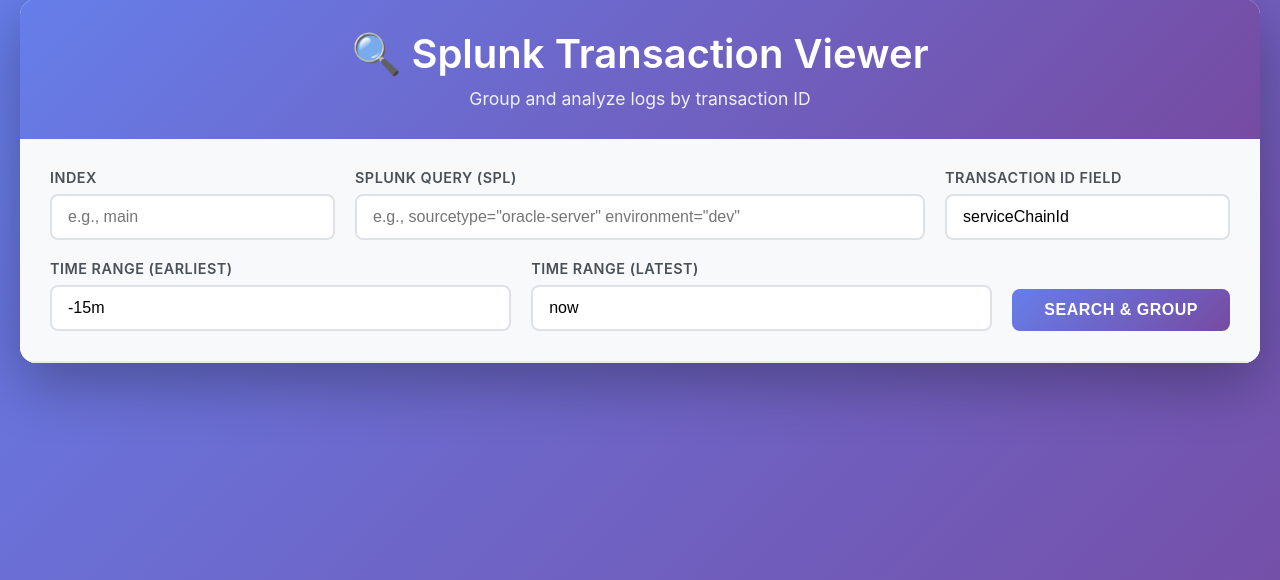
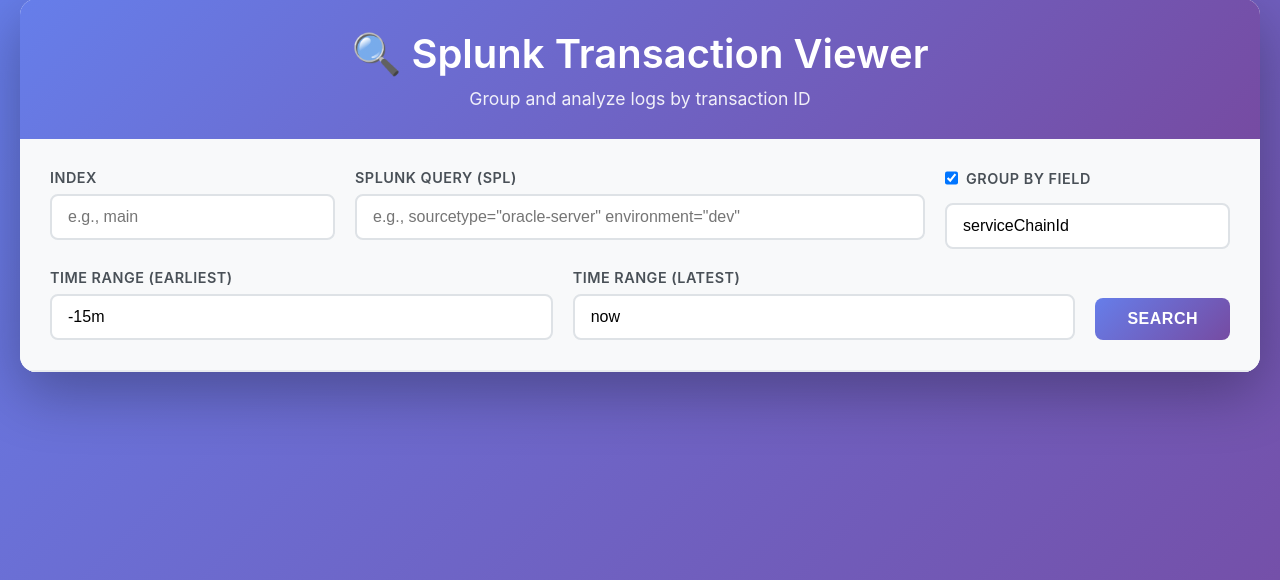
Before and after one commit to samirsa-csco/xonymization-scanner, a Flask app: page / in a window 1280 px wide. Shown: the part 21-601 px from the top of the page. Run offline with Flask 3, Linux system fonts and the light colour scheme; parts of the project's set-up code (start-up, migrations or seed data) failed here and were passed over.

Commit message:
changes for making group-by optional

```diff
--- a/templates/index.html
+++ b/templates/index.html
@@ -121,6 +121,14 @@
             display: grid;
             grid-template-columns: 350px 1fr;
             min-height: 600px;
+        }
+
+        .content-area.no-grouping {
+            grid-template-columns: 1fr;
+        }
+
+        .content-area.no-grouping .transactions-list {
+            display: none;
         }
 
         .transactions-list {
@@ -541,8 +549,11 @@
                     <input type="text" id="query" placeholder="e.g., sourcetype=&quot;oracle-server&quot; environment=&quot;dev&quot;" value="">
                 </div>
                 <div class="form-group">
-                    <label for="transactionField">Transaction ID Field</label>
-                    <input type="text" id="transactionField" placeholder="Field name" value="serviceChainId">
+                    <label style="display: flex; align-items: center; gap: 8px; cursor: pointer;">
+                        <input type="checkbox" id="groupByEnabled" onchange="toggleGroupByField()" checked style="width: auto; height: 18px; cursor: pointer;">
+                        <span>Group By Field</span>
+                    </label>
+                    <input type="text" id="groupByField" placeholder="Field name" value="serviceChainId" style="margin-top: 8px;">
                 </div>
             </div>
             <div style="display: flex; gap: 20px; align-items: flex-end;">
@@ -555,7 +566,7 @@
                     <input type="text" id="latest" placeholder="now" value="now">
                 </div>
                 <button class="btn btn-primary" onclick="executeSearch()" id="searchBtn">
-                    Search & Group
+                    Search
                 </button>
             </div>
         </div>
@@ -612,10 +623,22 @@
         let selectedTransaction = null;
         let popupStack = []; // Track which popups are open
 
+        function toggleGroupByField() {
+            const enabled = document.getElementById('groupByEnabled').checked;
+            const field = document.getElementById('groupByField');
+            field.disabled = !enabled;
+            if (!enabled) {
+                field.style.opacity = '0.5';
+            } else {
+                field.style.opacity = '1';
+            }
+        }
+
         async function executeSearch() {
             const index = document.getElementById('index').value;
             const query = document.getElementById('query').value;
-            const transactionField = document.getElementById('transactionField').value;
+            const groupByEnabled = document.getElementById('groupByEnabled').checked;
+            const groupByField = document.getElementById('groupByField').value;
             const earliest = document.getElementById('earliest').value;
             const latest = document.getElementById('latest').value;
 
@@ -639,7 +662,8 @@
                     body: JSON.stringify({
                         index: index || null,
                         query: query,
-                        transaction_field: transactionField,
+                        group_by_enabled: groupByEnabled,
+                        group_by_field: groupByField,
                         earliest: earliest,
                         latest: latest
                     })
@@ -663,7 +687,15 @@
         }
 
         function displayResults(data) {
-            document.getElementById('contentArea').style.display = 'grid';
+            const contentArea = document.getElementById('contentArea');
+            contentArea.style.display = 'grid';
+
+            // Toggle sidebar based on grouping
+            if (data.grouped) {
+                contentArea.classList.remove('no-grouping');
+            } else {
+                contentArea.classList.add('no-grouping');
+            }
 
             // Display transactions list
             const transactionsList = document.getElementById('transactionsList');
@@ -699,7 +731,7 @@
             });
             transactionsList.innerHTML = html;
 
-            // Auto-select first transaction
+            // Auto-select first transaction (or the only group if not grouped)
             if (data.transactions.length > 0) {
                 selectTransaction(data.transactions[0].id, null);
             }
--- a/web_app.py
+++ b/web_app.py
@@ -50,12 +50,13 @@
 
 @app.route('/api/search', methods=['POST'])
 def search():
-    """Execute a Splunk search and return results grouped by transaction."""
+    """Execute a Splunk search and return results, optionally grouped by transaction."""
     try:
         data = request.json
         index = data.get('index')
         query = data.get('query')
-        transaction_field = data.get('transaction_field', 'serviceChainId')
+        group_by_enabled = data.get('group_by_enabled', False)
+        group_by_field = data.get('group_by_field', 'serviceChainId')
         earliest = data.get('earliest', '-15m')
         latest = data.get('latest', 'now')
         max_results = data.get('max_results', 1000)
@@ -77,8 +78,12 @@
             parse_raw=True
         )
 
-        # Group by transaction
-        transactions = scanner.group_by_transaction(transaction_field)
+        # Group by transaction if enabled
+        if group_by_enabled and group_by_field:
+            transactions = scanner.group_by_transaction(group_by_field)
+        else:
+            # No grouping - treat all results as a single group
+            transactions = {'all_results': results}
 
         # Format response
         transaction_list = []
@@ -130,6 +135,8 @@
         return jsonify({
             'success': True,
             'total_results': len(results),
+            'grouped': group_by_enabled and group_by_field,
+            'group_by_field': group_by_field if group_by_enabled else None,
             'transaction_count': len(transactions),
             'transactions': transaction_list,
             'details': transaction_details
```
